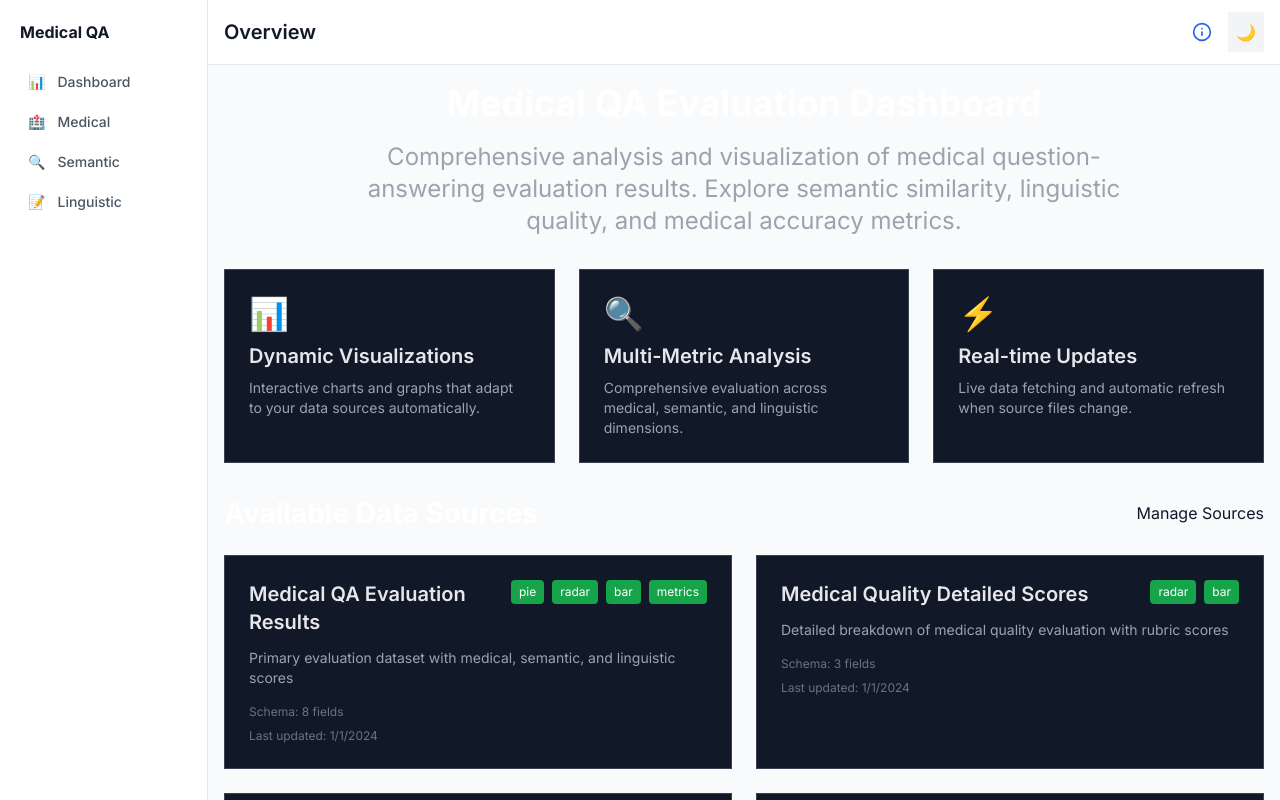
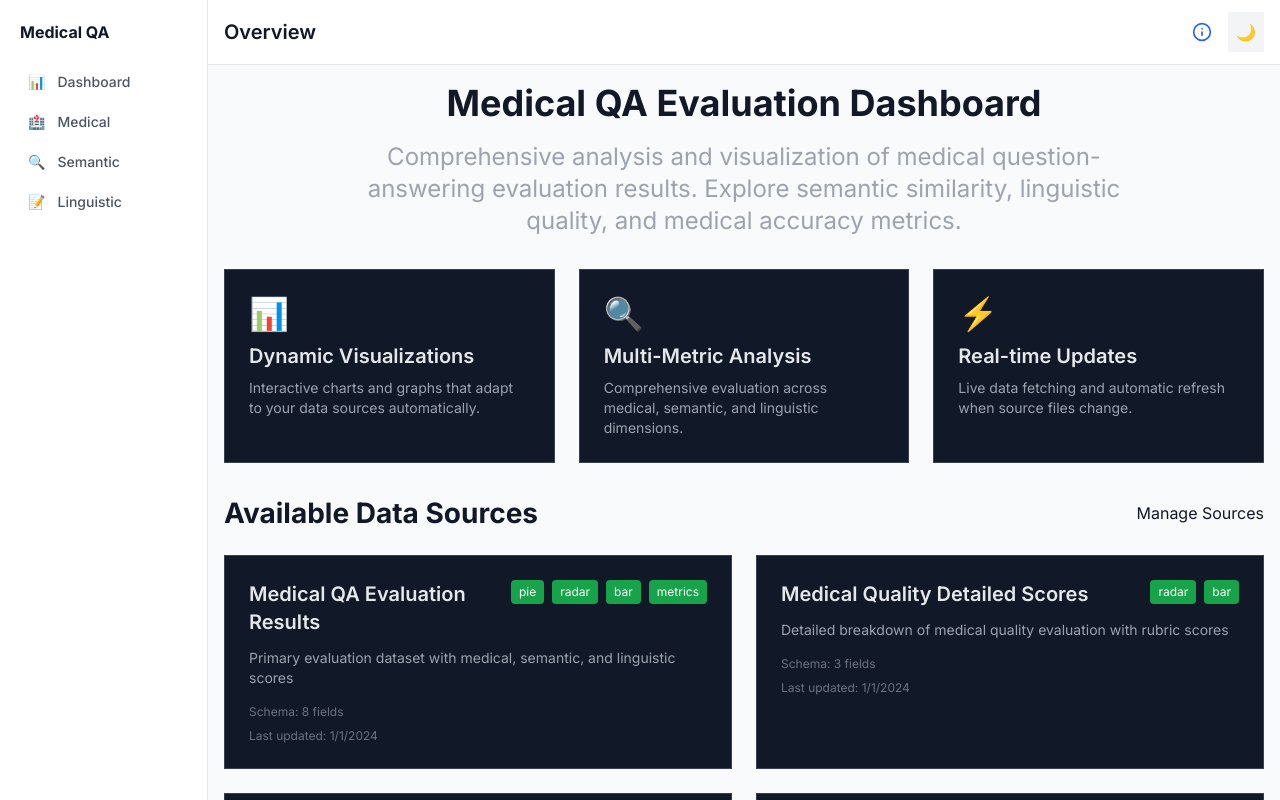
Before and after one commit to Varunrnair/medical-eval, a Next.js app in the folder frontend/: page / in a window 1280 px wide. Built offline with nearby package versions, Linux system fonts and the light colour scheme.

Commit message:
fixed minor issues

```diff
--- a/frontend/src/app/dashboard/comparison/page.tsx
+++ b/frontend/src/app/dashboard/comparison/page.tsx
@@ -73,7 +73,7 @@ export default function ComparisonPage() {
   return (
     <div className="space-y-8">
       <div>
-        <h1 className="text-base md:text-3xl font-bold text-white mb-2">Cross-Dataset Comparison</h1>
+        <h1 className="text-base md:text-3xl font-bold text-gray-900 dark:text-white mb-2">Cross-Dataset Comparison</h1>
         <p className="text-gray-400">Compare performance metrics across different evaluation datasets.</p>
       </div>
 
--- a/frontend/src/app/data-sources/page.tsx
+++ b/frontend/src/app/data-sources/page.tsx
@@ -36,7 +36,7 @@ export default function DataSourcesPage() {
     <div className="space-y-8">
       <div className="flex items-center justify-between">
         <div>
-          <h1 className="text-base md:text-3xl font-bold text-white mb-2">Data Sources</h1>
+          <h1 className="text-base md:text-3xl font-bold text-gray-900 dark:text-white mb-2">Data Sources</h1>
           <p className="text-gray-400">Manage and configure your CSV data sources for analysis.</p>
         </div>
         <button className="btn-primary">Add New Source</button>
--- a/frontend/src/app/page.tsx
+++ b/frontend/src/app/page.tsx
@@ -36,7 +36,7 @@ export default function HomePage() {
   return (
     <div className="space-y-8">
       <div className="text-center">
-        <h1 className="text-base md:text-4xl font-bold text-white mb-4">Medical QA Evaluation Dashboard</h1>
+        <h1 className="text-base md:text-4xl font-bold text-gray-900 dark:text-white mb-4">Medical QA Evaluation Dashboard</h1>
         <p className="text-xs md:text-xl text-gray-400 max-w-3xl mx-auto">
           Comprehensive analysis and visualization of medical question-answering evaluation results. Explore semantic
           similarity, linguistic quality, and medical accuracy metrics.
@@ -69,7 +69,7 @@ export default function HomePage() {
 
       <div>
         <div className="flex items-center justify-between mb-6">
-          <h2 className="text-base md:text-2xl font-bold text-white">Available Data Sources</h2>
+          <h2 className="text-base md:text-2xl font-bold text-gray-900 dark:text-white">Available Data Sources</h2>
           <Link href="/data-sources" className="btn-primary">
             Manage Sources
           </Link>
```
